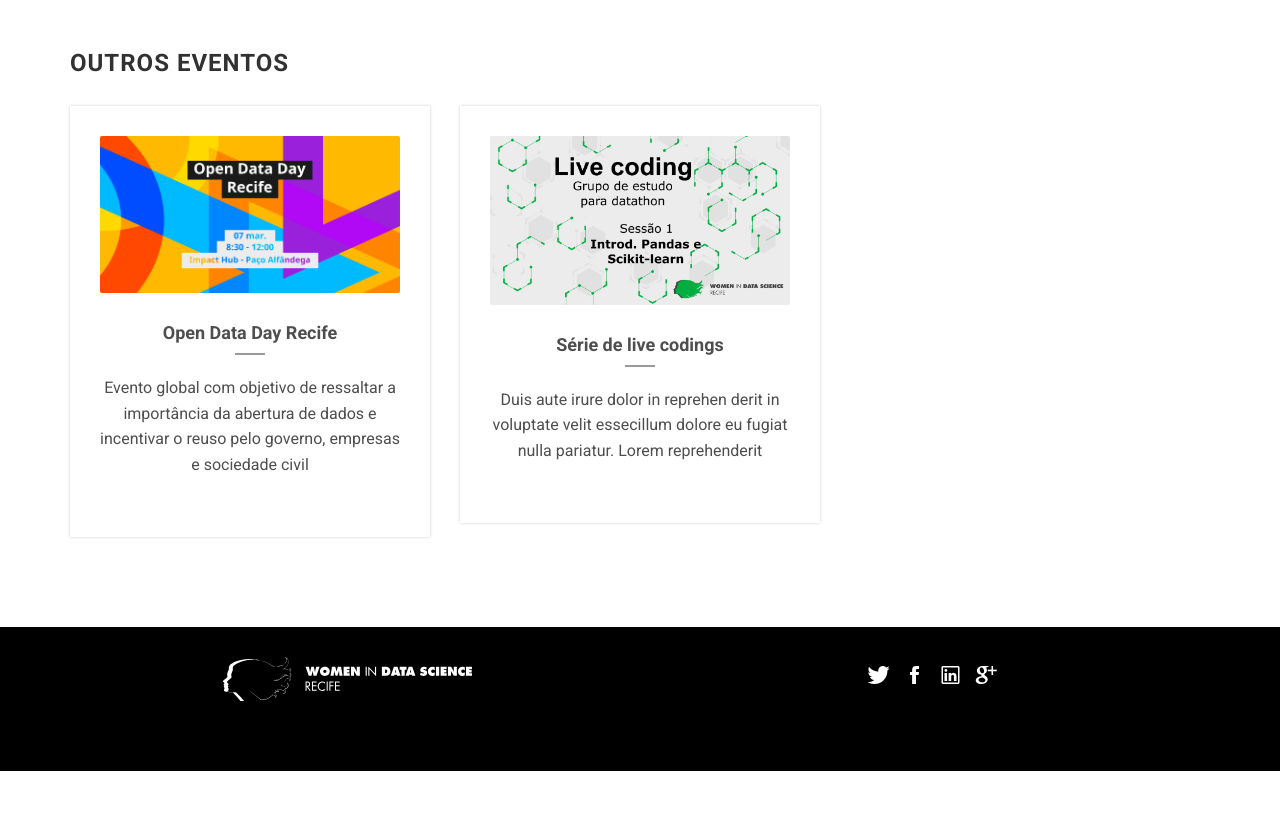
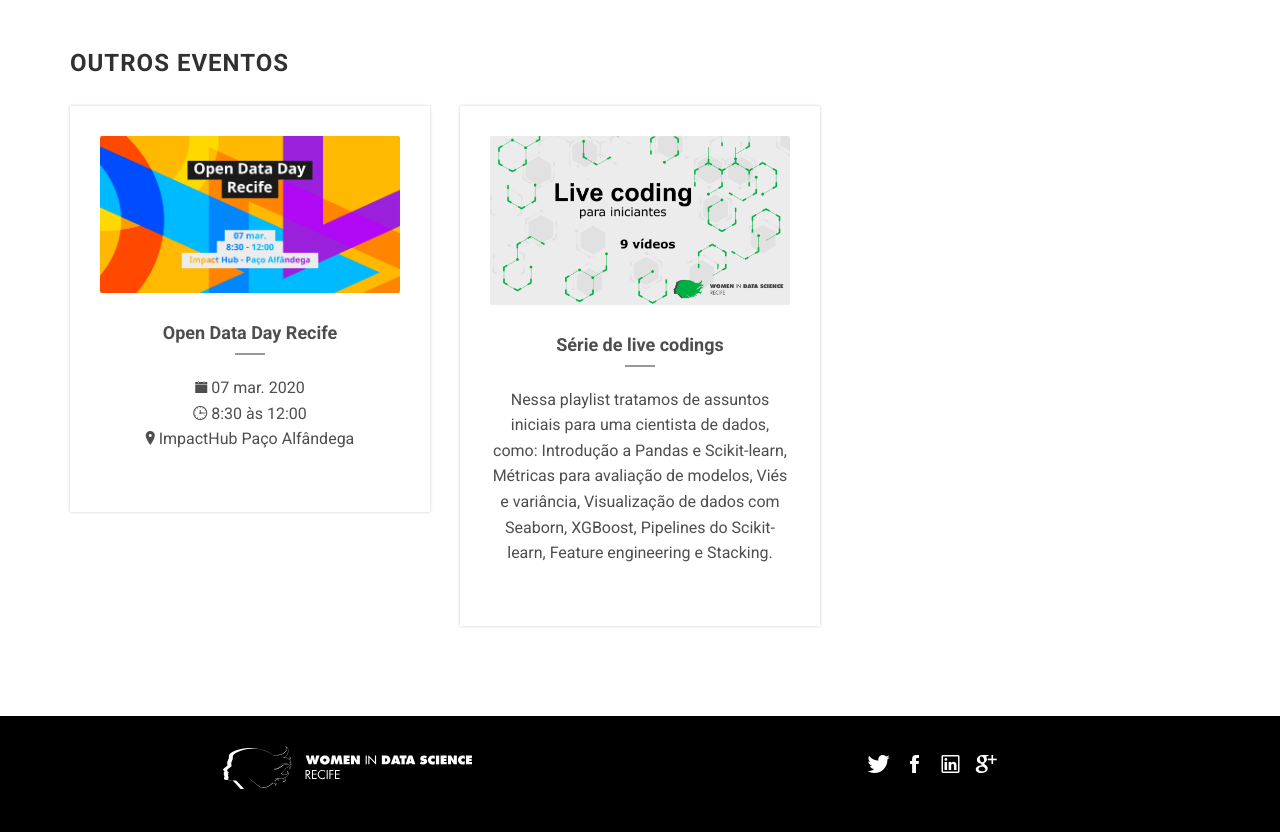
Before and after one commit to widsrecife/site-alternative, a website: page index.html in a window 1280 px wide. Shown: the part 4040-4872 px from the top of the page. Before the commit the page ends 4811 px from the top, so only its background shows below. Drawn offline with Linux system fonts and the light colour scheme; files whose address does not match are found by name.

Commit message:
upgrade events

```diff
--- a/index.html
+++ b/index.html
@@ -386,23 +386,28 @@
             <div class="row">
 
                 <div class="col-md-4 col-sm-4">
-                    <a href="https://www.sympla.com.br/open-data-day-recife__800192">
+                    <a href="https://www.sympla.com.br/open-data-day-recife__800192" target="__blank">
                         <div class="welcome-section text-center waves-effect">
                             <img src="assets/images/events/cover-sympla.png" class="img-responsive" alt="..">
                             <h4>Open Data Day Recife</h4>
                             <div class="border"></div>
-                            <p>Evento global com objetivo de ressaltar a importância da abertura de dados e incentivar o reuso pelo governo, empresas e sociedade civil</p>
+                            <p>
+                                <i class="ion-ios-calendar"></i> 07 mar. 2020 <br>
+                                <i class="ion-clock"></i> 8:30 às 12:00 <br>
+                                <i class="ion-ios-location"></i> ImpactHub Paço Alfândega
+                            </p>
+
                         </div>
                     </a>
                 </div>
 
                 <div class="col-md-4 col-sm-4">
-                    <a href="https://youtu.be/56BAP15C0VA">
+                    <a href="https://www.youtube.com/playlist?list=PLyZNoKCtDMrZ6RMSZOi8s4-QX1Ab3u4r0" target="__blank">
                         <div class="welcome-section text-center waves-effect">
-                            <img src="assets/images/events/thumbnail-sessão1.png" class="img-responsive" alt="..">
+                            <img src="assets/images/events/live-coding.png" class="img-responsive" alt="..">
                             <h4>Série de live codings</h4>
                             <div class="border"></div>
-                            <p>Duis aute irure dolor in reprehen derit in voluptate velit essecillum dolore eu fugiat nulla pariatur. Lorem reprehenderit</p>
+                            <p>Nessa playlist tratamos de assuntos iniciais para uma cientista de dados, como: Introdução a Pandas e Scikit-learn, Métricas para avaliação de modelos, Viés e variância, Visualização de dados com Seaborn, XGBoost, Pipelines do Scikit-learn, Feature engineering e Stacking.</p>
 
                         </div>
                     </a>
```
Also changed, not shown: assets/images/backgrounds/bg-1.png, assets/images/backgrounds/bg-1.svg (added), assets/images/events/live-coding.png (added).
